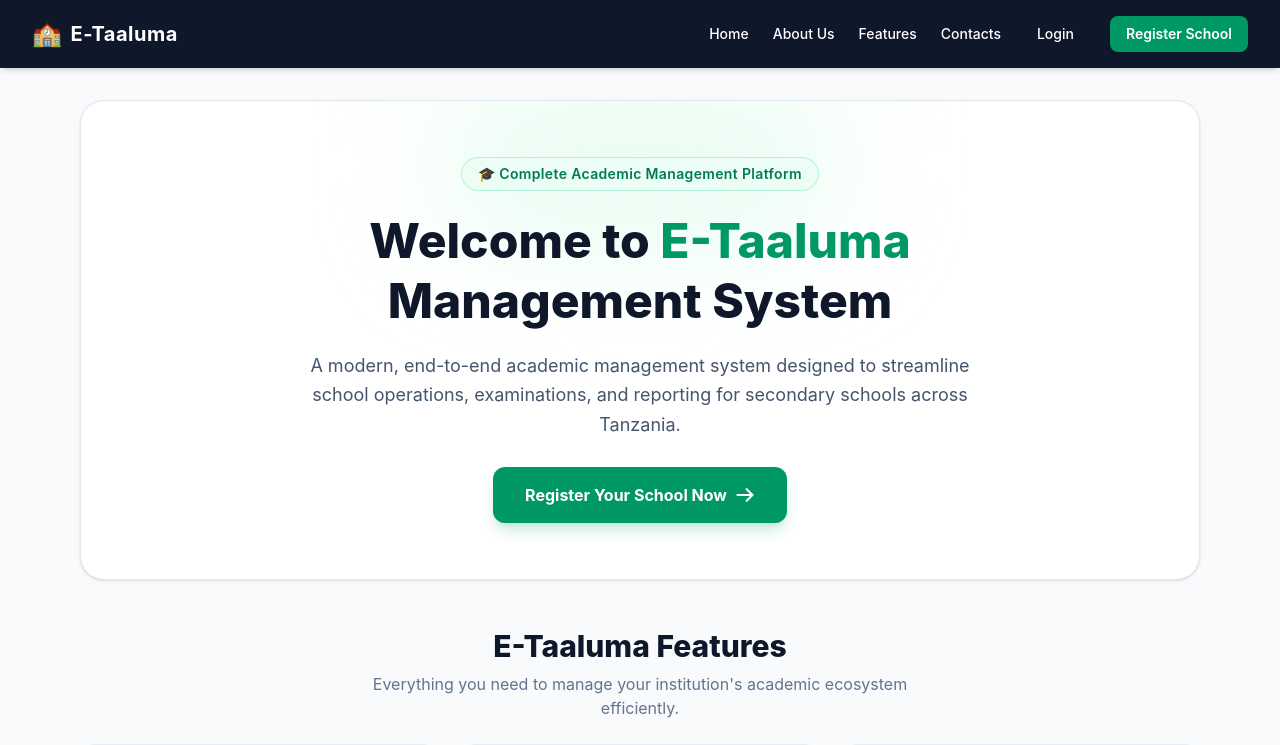
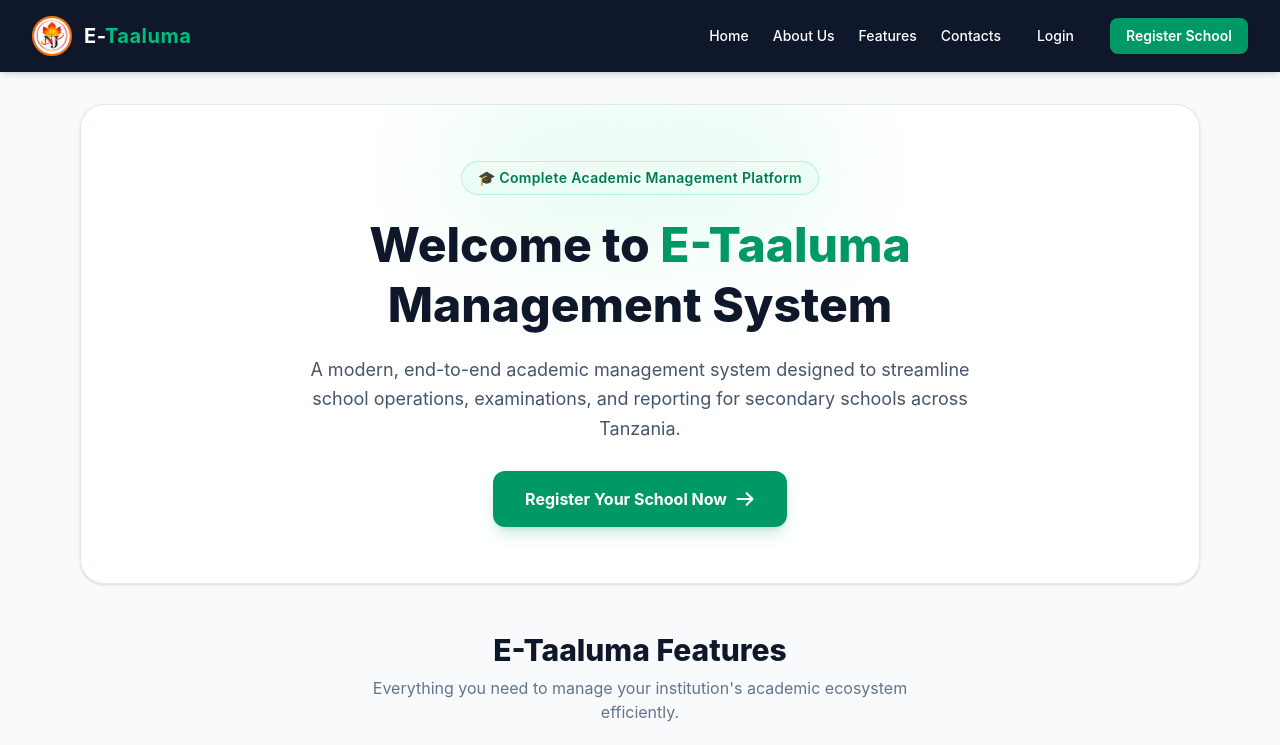
Before and after one commit to nodemakobaa/etaaluma_frontend, a React app: page / in a window 1280 px wide. Shown: the top 745 px of the page. Built offline with nearby package versions, Linux system fonts and the light colour scheme; no server answers; the HTML template or start-up script is replaced by a standard one.

Commit message:
logo picture

```diff
--- a/src/components/Navbar.jsx
+++ b/src/components/Navbar.jsx
@@ -1,5 +1,6 @@
 import { useState } from 'react';
 import { Link, useLocation, useNavigate } from 'react-router-dom';
+import logoImage from '../assets/logo.png';
 
 const Navbar = () => {
   const location = useLocation();
@@ -22,9 +23,15 @@ const Navbar = () => {
   return (
     <nav className="bg-slate-900 text-white py-4 px-6 md:px-8 flex justify-between items-center shadow-md sticky top-0 z-50">
       {/* Brand Logo / Home Link */}
-      <Link to="/" className="flex items-center space-x-2 text-xl font-bold tracking-wide">
-        <span className="text-2xl">🏫</span>
-        <span>E-Taaluma</span>
+      <Link to="/" className="flex items-center space-x-3 text-xl font-bold tracking-wide">
+        <img
+          src={logoImage}
+          alt="E-Taaluma Logo"
+          className="w-10 h-10 rounded-full object-cover border-2 border-orange-500 shadow-sm"
+        />
+        <span className="text-xl">
+          E-<span className="text-emerald-500">Taaluma</span>
+        </span>
       </Link>
 
       {/* Desktop Navigation Links */}
```
Also changed, not shown: src/assets/logo.png (added).
